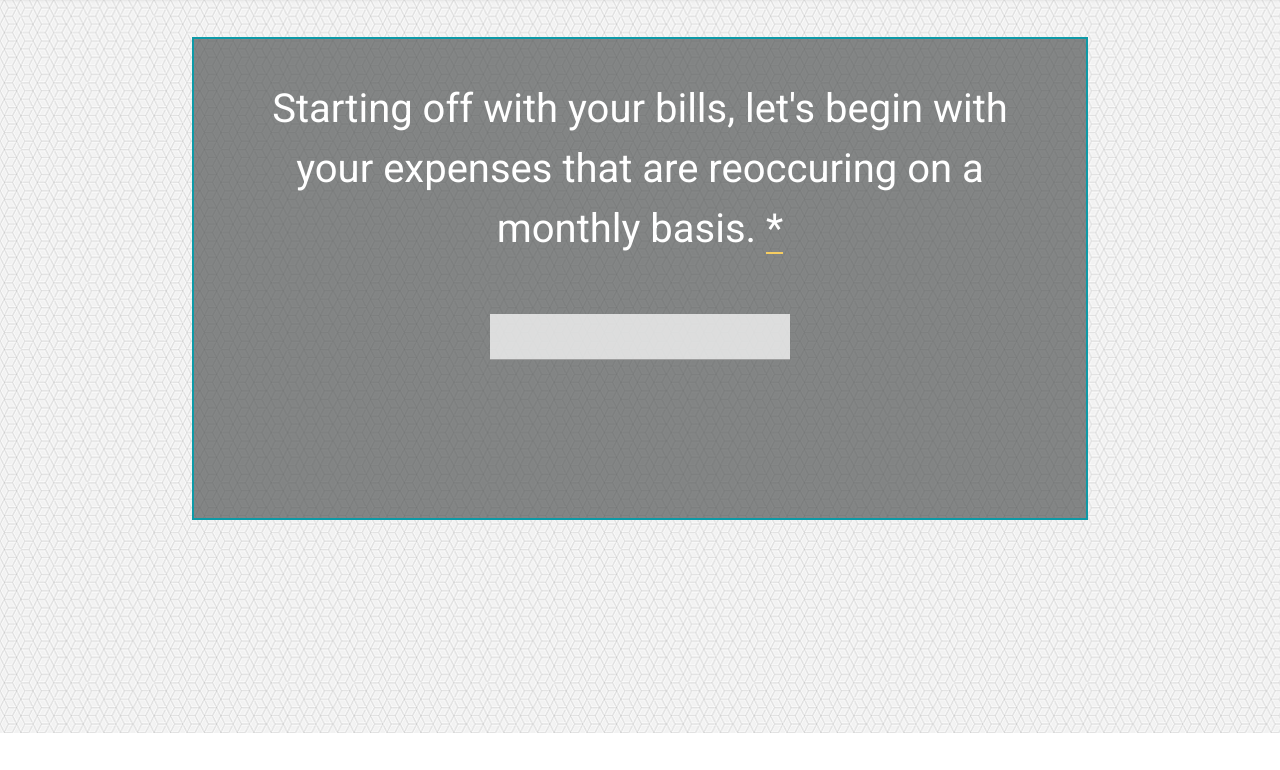
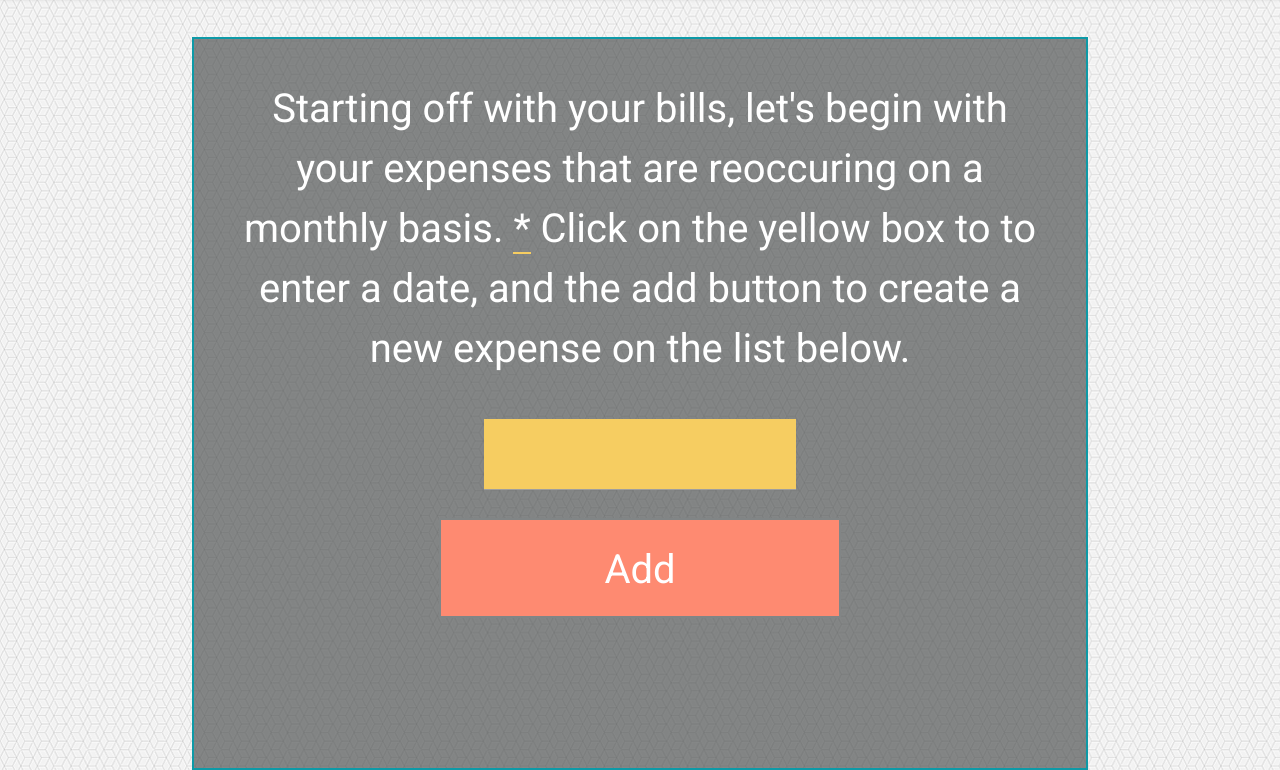
Before and after one commit to youngbrennin/HydroBudget, a plain HTML site: page Page3.html in a window 1280 px wide. Shown: the part 67-837 px from the top of the page. Before the commit the page ends 800 px from the top, so only its background shows below. Drawn offline with nearby package versions, Linux system fonts and the light colour scheme.

Commit message:
working on the functionality and design of page 3

```diff
--- a/Page3.html
+++ b/Page3.html
@@ -26,8 +26,9 @@
       <div class="container" id="mainStarterBox2">
        <p>Starting off with your bills, let's begin with your expenses that are reoccuring on a monthly basis.
          <a id="toolTipButton" class="tooltipped x" data-position="top" data-tooltip="Don't worry, you can add/edit/remove details to this section later on">*</a>
-        </p>
+        Click on the yellow box to to enter a date, and the add button to create a new expense on the list below.</p>
         <input id="dateStuff" class="datepicker">
+        <div class="x add" id="startButton">Add</div>
       </div>
 
 
--- a/assets/css/style.css
+++ b/assets/css/style.css
@@ -189,8 +189,12 @@ p{
 }
 
 #dateStuff{
-    width: 300px;
-    background: rgba(255, 255, 255, 0.726);
+    width: 35%;
+    height: 70px;
+    text-align: center;
+    background: #f6cd61;
+    color: white;
+    font-size: 30px;
 }
 
 .datepicker-day-button{
@@ -249,7 +253,6 @@ table, tr {
 }
 
 table tr:hover .submit-button {
-    border: 3px solid #F6CD61;
     background-color: #3DA4AB;
     border: 2px solid #3DA4AB;
     color: white;
@@ -258,7 +261,6 @@ table tr:hover .submit-button {
 }
 
 table tr:hover .edit-button {
-    border: 3px solid #F6CD61;
     background-color: #F6CD61;
     border: 2px solid #F6CD61;
     padding: 0 20px 2px 20px;
```
Also changed, not shown: mainHub.html (+1 -1 lines).
